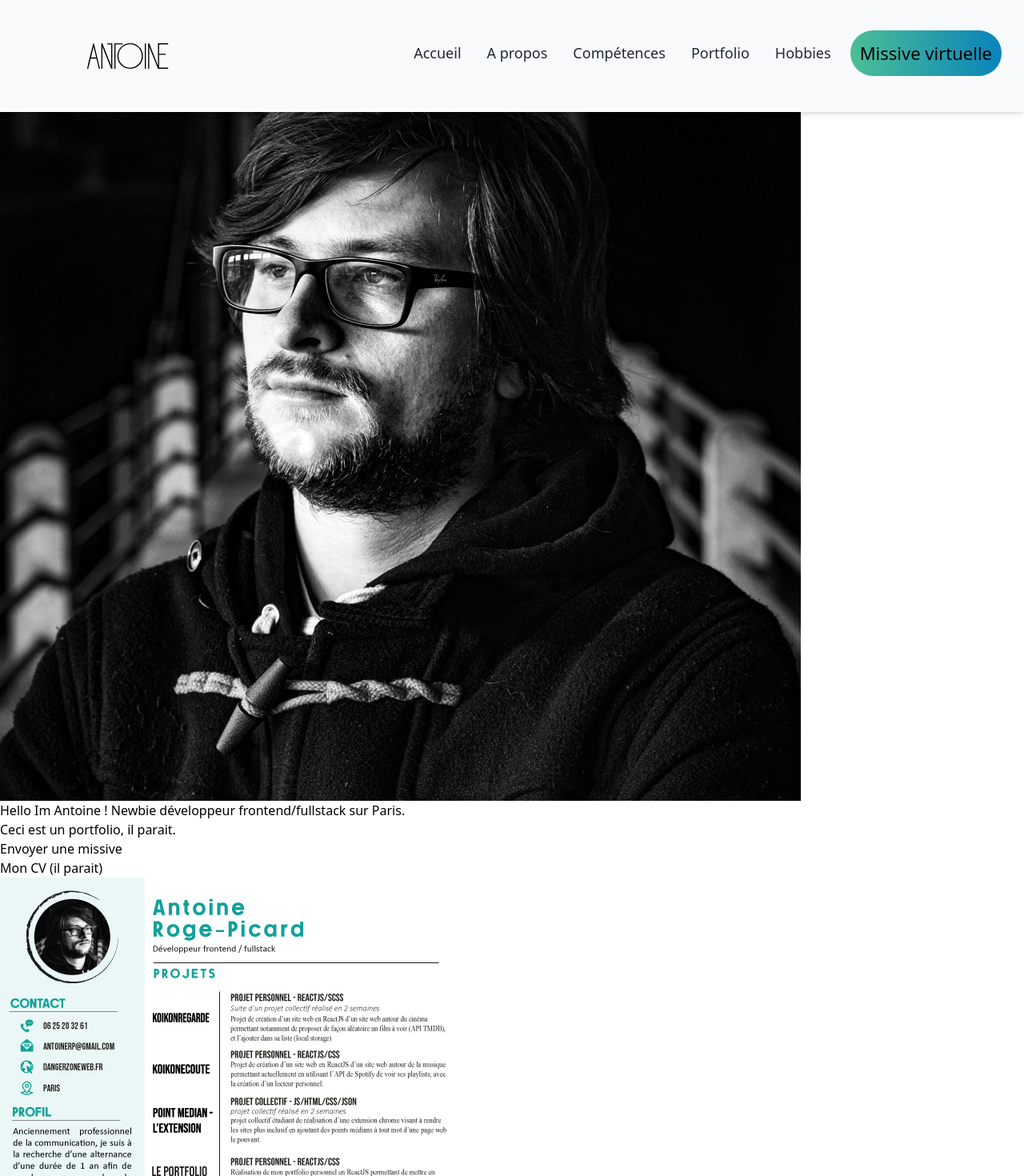
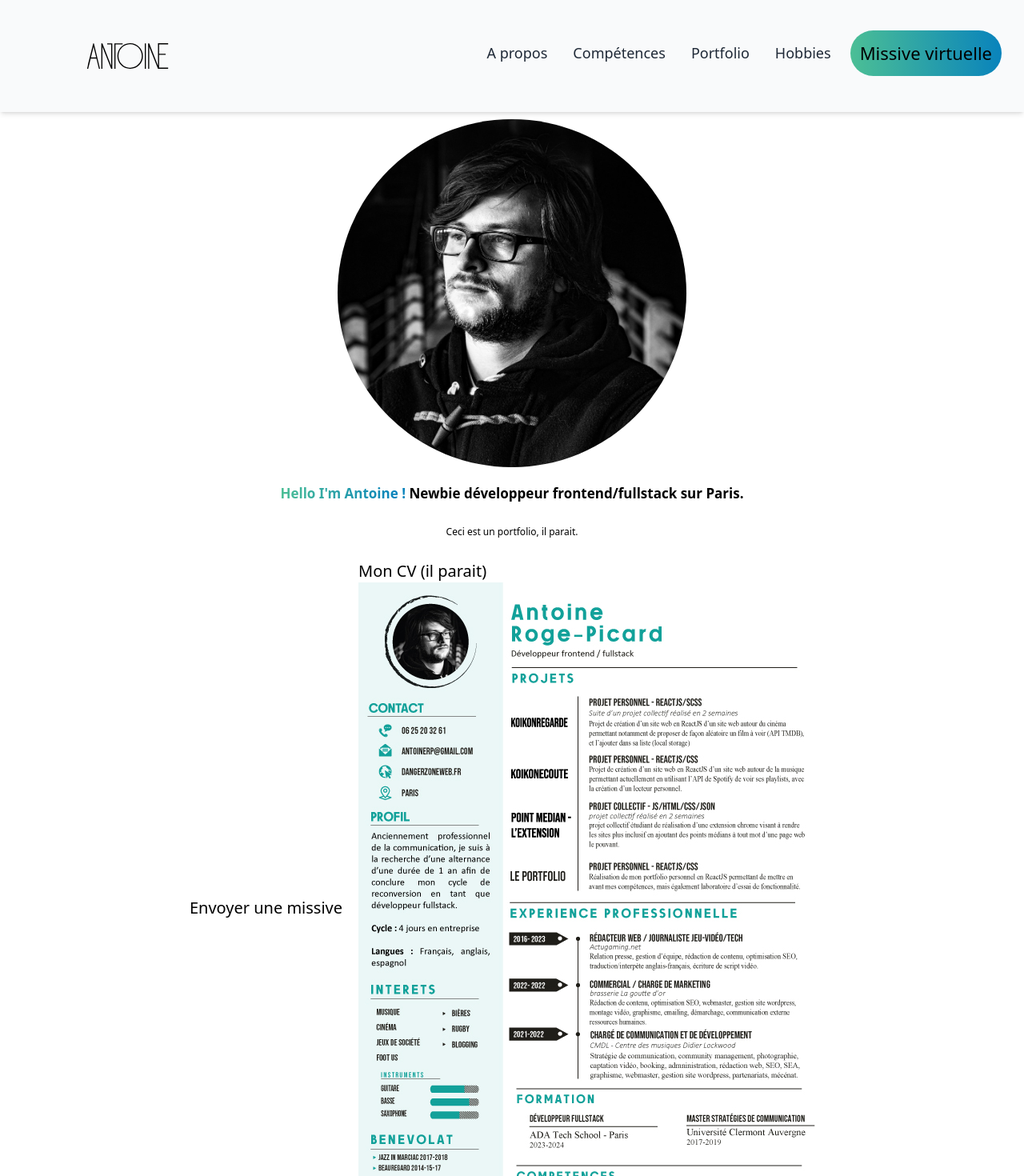
Before and after one commit to AramirRp/Portfolio, a React (Vite) app: page / in a window 1280 px wide. Shown: the top 1470 px of the page at 80% size. Built offline with nearby package versions, Linux system fonts and the light colour scheme.

Commit message:
avancée css

```diff
--- a/src/components/hero/Hero.jsx
+++ b/src/components/hero/Hero.jsx
@@ -1,22 +1,24 @@
 import AnchorLink from "react-anchor-link-smooth-scroll";
-
 
 import "./hero.css";
 import profile_img from "../../assets/profile_img.jpg";
-import cv from "../../assets/cv-2024.jpg"
-import cv_pdf from "../../assets/cv-2024.pdf"
+import cv from "../../assets/cv-2024.jpg";
+import cv_pdf from "../../assets/cv-2024.pdf";
 
 export const Hero = () => {
-
-
   return (
-    <div id="home" className="hero">
-      <img src={profile_img} alt="" className="profileImg"/>
-      <h2>
-        <span>Hello Im Antoine ! </span> Newbie développeur frontend/fullstack sur Paris.{" "}
+    <div id="home" className="hero flex items-center flex-col gap-3 md:gap-5">
+      <img
+        src={profile_img}
+        alt=""
+        className="profileImg h-1/5 w-[34%] mt-[82px] rounded-[350px] md:mt-[183px] lg:mt-[149px]"
+      />
+      <h2 className="text-center w-[81%] text-[17px] font-semibold">
+        <span className="color-sent bg-clip-text">Hello I'm Antoine ! </span> Newbie développeur frontend/fullstack
+        sur Paris.{" "}
       </h2>
-      <p>Ceci est un portfolio, il parait.</p>
-      <div className="hero-action">
+      <p className="text-center text-xs leading-[30px]">Ceci est un portfolio, il parait.</p>
+      <div className="hero-action flex items-center gap-5 text-xl font-medium mb-10">
         <div className="hero-connect">
           <AnchorLink className="anchor-link" offset={50} href="#contact">
             Envoyer une missive
@@ -24,10 +26,11 @@ export const Hero = () => {
         </div>
 
         <div className="hero-resume">
+          <button> Mon CV (il parait)</button>
 
-        <button> Mon CV (il parait)</button>
-
-              <a href={cv_pdf} target="_blank"><img src={cv} alt="CV" className="CV" />  </a>
+          <a href={cv_pdf} target="_blank">
+            <img src={cv} alt="CV" className="CV" />{" "}
+          </a>
         </div>
       </div>
     </div>
--- a/src/components/hero/hero.css
+++ b/src/components/hero/hero.css
@@ -1,46 +1,10 @@
-/* .hero{
-    display: flex;
-    align-items: center;
-    flex-direction: column;
-    gap: 20px;
-}
-
-.hero .profileImg{
-    margin-top: 15px;
-    height: 20%;
-    width: 18%;
-    border-radius: 350px;
-}
-
-.hero h2{
-    text-align: center;
-    width: 50%;
-    font-size: 50px;
-    font-weight: 600;
-}
-
-.hero h2 span{
+.color-sent{
     background: linear-gradient(270deg, #0983bc 10%, #4cbf95 100%);
-    background-clip: text;
     -webkit-background-clip: text;
     -webkit-text-fill-color: transparent;
 }
 
-.hero p{
-    width: 40%;
-    text-align: center;
-    font-size: 20px;
-    line-height: 30px;
-}
-
-.hero-action{
-    display: flex;
-    align-items: center;
-    gap: 20px;
-    font-size: 20px;
-    font-weight: 500;
-    margin-bottom: 40px
-}
+/*
 
 .hero-connect{
     padding: 25px 45px;
--- a/src/components/navbar/Navbar.jsx
+++ b/src/components/navbar/Navbar.jsx
@@ -1,12 +1,12 @@
 import { useState } from "react";
 import { Turn as Hamburger } from "hamburger-react";
+import AnchorLink from "react-anchor-link-smooth-scroll";
 
 import "./navbar.css";
 import logo from "../../assets/logo.svg";
 
 export const Navbar = () => {
   const Links = [
-    { name: "Accueil", link: "/" },
     { name: "A propos", link: "#about" },
     { name: "Compétences", link: "#services" },
     { name: "Portfolio", link: "#work" },
@@ -16,8 +16,8 @@ export const Navbar = () => {
   let [open, setOpen] = useState(false);
 
   return (
-    <div className='shadow-md fixed w-full border-gray-200 bg-gray-50'>
-    <div className='max-w-screen-xl md:flex-col lg:flex-row lg:flex-nowrap lg:justify-center flex flex-wrap items-center justify-between mx-auto p-4'>
+    <div className="shadow-md fixed w-full border-gray-200 bg-gray-50">
+      <div className="max-w-screen-xl md:flex-col lg:flex-row lg:flex-nowrap lg:justify-center flex flex-wrap items-center justify-between mx-auto p-4">
         <img className="logo md:h-8 md:w-[16%] " src={logo} alt="logo" />
 
         <div
@@ -29,21 +29,28 @@ export const Navbar = () => {
 
         <ul
           className={`left-0 absolute  pb-4 md:static w-full pl-4 transition-all duration-500 ease-in md:flex md:items-center md:flex-row md:justify-end md:gap-1 lg:gap-3 lg:mt-2 ${
-          open ? "top-20 bg-white opacity-95 md:bg-transparent " : "top-[-490px]"
+            open
+              ? "top-20 bg-white opacity-95 md:bg-transparent "
+              : "top-[-490px]"
           }`}
         >
           {Links.map((link) => (
-          <li key={link.name} className="md:ml-5 md:content-end md:text-lg  text-xl my-7 rounded-lg flex flex-col cursor-pointer">
+            <li
+              key={link.name}
+              className="md:ml-5 md:content-end md:text-lg  text-xl my-7 rounded-lg flex flex-col cursor-pointer"
+            >
+              <AnchorLink className="anchor-link" offset={50} href={link.link}>
                 <a
                   href={link.link}
                   className="text-gray-800 hover:text-gray-400 duration-500"
                 >
                   {link.name}
                 </a>
+              </AnchorLink>
             </li>
           ))}
           <button className="md:p-3 md:m-3 nav-connect text-[22px] cursor-pointer px-6 py-4 rounded-[50px]">
-          Missive virtuelle
+            <a href="#contact"> Missive virtuelle</a>
           </button>
         </ul>
       </div>
```
Lines whose indentation alone changed are shown as unchanged.
